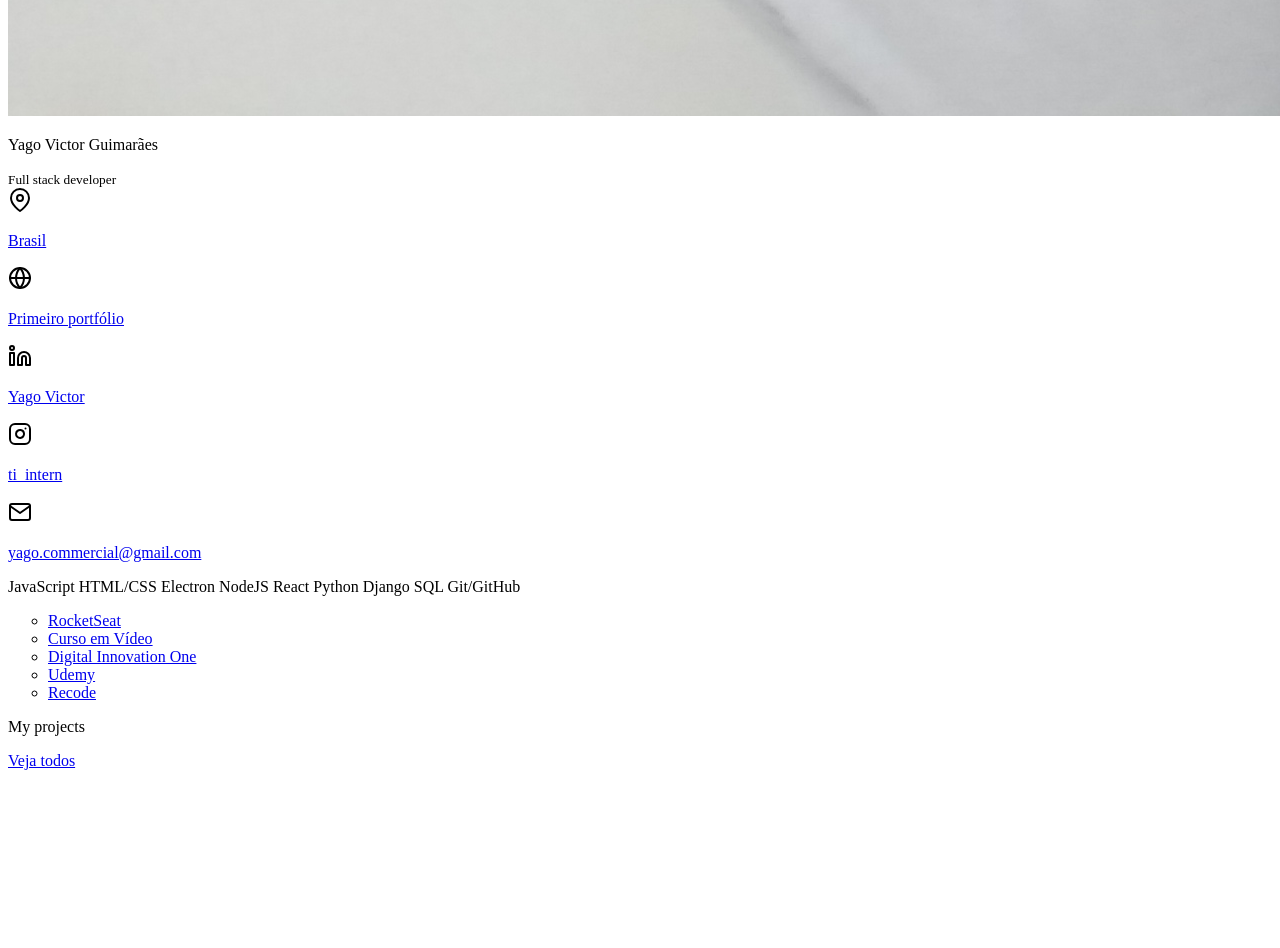
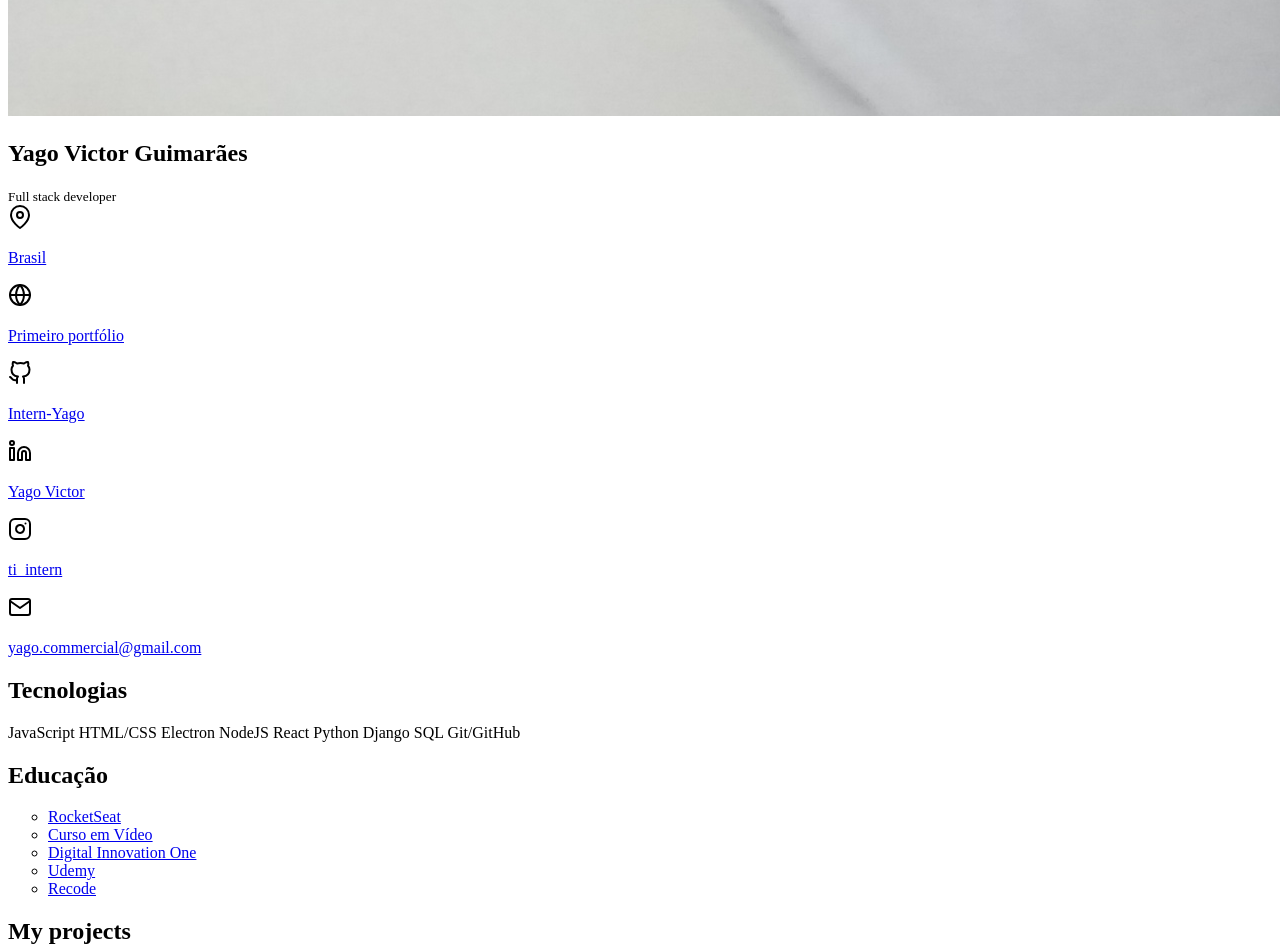
Before and after one commit to Intern-Yago/portfolio2.0, a plain HTML site: page index.html in a window 1280 px wide. Shown: the part 1540-2488 px from the top of the page. Before the commit the page ends 2326 px from the top, so only its background shows below. Drawn offline with Linux system fonts and the light colour scheme.

Commit message:
estruturando corretamente

```diff
--- a/index.html
+++ b/index.html
@@ -10,7 +10,7 @@
     <aside>
         <div id="me">
             <img src="assets/me.png" alt="foto do Yago Victor">
-            <p>Yago Victor Guimarães</p>
+            <h2>Yago Victor Guimarães</h2>
             <small>Full stack developer</small>
         </div>
 
@@ -25,6 +25,12 @@
                 <a href="https://intern-yago.github.io/" target="_blank">
                     <img src="assets/globe.svg" alt="link do primeiro portfólio">
                     <p>Primeiro portfólio</p>
+                </a>
+            </span>
+            <span id="github">
+                <a href="https://github.com/Intern-Yago" target="link">
+                    <img src="assets/github.svg" alt="github">
+                    <p>Intern-Yago</p>
                 </a>
             </span>
             <span id="linledin">
@@ -48,6 +54,7 @@
         </div>
 
         <div id="tecnologias">
+            <h2>Tecnologias</h2>
             <span class="tecno"> JavaScript </span>
             <span class="tecno"> HTML/CSS </span>
             <span class="tecno"> Electron </span>
@@ -59,6 +66,7 @@
             <span class="tecno"> Git/GitHub </span>
         </div>
         <div id="educacao">
+            <h2>Educação</h2>
             <ul style="list-style-type: circle;">
                 <li class="educ">
                     <a href="https://www.rocketseat.com.br/" target="_blank">
@@ -90,7 +98,7 @@
     </aside>
     <main>
         <div id="my_project">
-            <p>My projects</p>
+            <h2>My projects</h2>
             <p title="Link para o github de Yago">
                 <a href="https://github.com/Intern-Yago" target="link">
                     Veja todos
```
